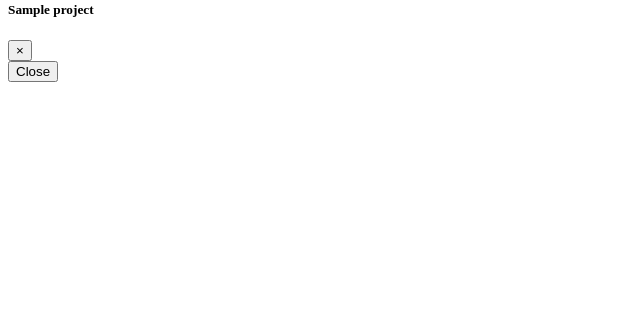
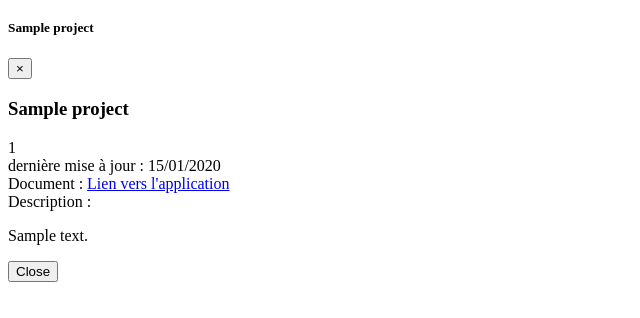
Before and after one commit to Sebastienkusz/checkpoint-4, a Symfony app: template templates/project/index.html.twig in a window 1280 px wide. Shown: the part 482-800 px from the top of the page, without its empty margins (0-640 px from the left). Run offline with Twig, Linux system fonts and the light colour scheme; the template is opened without the code that fills it: most values are stand-ins (such as "Sample title", 1, 10 or a date in 2020); some libraries are stand-ins or nearby versions.

Commit message:
card css

```diff
--- a/src/Entity/Poster.php
+++ b/src/Entity/Poster.php
@@ -93,6 +93,4 @@ class Poster
         $this->posterFile = $posterFile;
         return $this;
     }
-
-
 }
--- a/templates/project/_nav.html.twig
+++ b/templates/project/_nav.html.twig
@@ -14,12 +14,19 @@
                     <a class="nav-link nav-link-dev" href="#">Projet en groupe</a>
                 </li>
             </ul>
-            <div>
+            <div class="row">
+                <div class="mx-4">
+                    {% if is_granted('ROLE_ADMIN') %}
+                    <a class="" href="{{ path('admin_project_new') }}"><i class="user-mobile fas fa-folder-plus fa-2x"></i></a>
+                    {% endif %}
+                </div>
+                <div class="mr-4">
                 {% if app.user %}
                     <a class="" href="/logout"><i class="user-mobile fas fa-user-alt-slash fa-2x"></i></a>
                 {% else %}
                     <a class="" href="{{ path('app_login') }}"><i class="user-mobile fas fa-user fa-2x"></i></a>
                 {% endif %}
+                </div>
             </div>
         </div>
     </nav>
--- a/templates/project/index.html.twig
+++ b/templates/project/index.html.twig
@@ -4,21 +4,26 @@
 
 {% block body %}
 <div class="portfolio">
-    <div class="h-center header">
+
+    <div class="h-center home-title">
         <h1>
             Portfolio
         </h1>
     </div>
-    <div class="d-flex col-12 justify-content-center">
-        <div class="grid">
+    <div class="container-fluid">
+        <div class="row">
+            <div class="col-12 h-center">
+                <div class="grid">
                     {% for project in projects %}
-                        <div>
+                        <div class="grid-item">
 
-                            <a href="" class="" data-toggle="modal" data-target="#exampleModalCenter"><img src="/uploads/{{ project.poster.name }}" alt=""></a>
-                        {{ project.name }}
+                            <a href="" class="" data-toggle="modal" data-target="#modal-{{ project.id }}"><img class="project-img" src="/uploads/{{ project.poster.name }}" alt=""></a>
+                            <div class="title-band">
+                                <div class="my-1"> {{ project.name }} </div>
+                            </div>
                         </div>
 
-                        <div class="modal fade" id="exampleModalCenter" tabindex="-1" role="dialog" aria-labelledby="exampleModalCenterTitle" aria-hidden="true">
+                        <div class="modal fade" id="modal-{{ project.id }}" tabindex="-1" role="dialog" aria-labelledby="exampleModalCenterTitle" aria-hidden="true">
                             <div class="modal-dialog modal-dialog-centered" role="document">
                                 <div class="modal-content">
                                     <div class="modal-header">
@@ -28,7 +33,41 @@
                                         </button>
                                     </div>
                                     <div class="modal-body">
-                                        {{ dump(project) }}
+
+
+                                        <div class="row d-flex justify-content-center pb-3 pt-3">
+                                            <div class="col-5 pb-4">
+                                                <div class="pb-2 row">
+                                                    <h3 class="pb-1">{{ project.name }}</h3>
+                                                    {{ project.id }}
+                                                </div>
+                                                <div>
+                                                    {% for technology in project.technologies %}
+                                                        <i class="{{ technology.logo }} fa-2x"></i>
+                                                    {% endfor %}
+                                                </div>
+                                                <div>
+                                                    <div class="pb-1">
+                                                        dernière mise à jour : {{ project.updatedAt|date("d/m/Y") }}
+                                                    </div>
+
+                                                        <div class="mt-4">
+                                                            Document : <a class="link" href="https://{{ project.link }}" target="_blank">Lien vers l'application</a>
+                                                        </div>
+
+                                                </div>
+                                                <div class="row d-flex justify-content-center pt-3 pb-3">
+                                                    <div class="pl-3">Description :</div>
+                                                    <p class="col">
+                                                        {{ project.description }}
+                                                    </p>
+                                                </div>
+                                                {# % if is_granted('ROLE_ADMIN') %}
+                                                    <a href="{{ path('profile_resource_edit', {'id': resource.id}) }}">Editer</a>
+                                                {% endif % #}
+                                            </div>
+                                        </div>
+
 
                                     </div>
                                     <div class="modal-footer">
@@ -43,4 +82,6 @@
                     {% endfor %}
         </div>
     </div>
+        </div>
+    </div>
 {% endblock %}
```
Also changed, not shown: assets/styles/project.scss (+19 -8 lines), public/uploads/Capture d’écran du 2020-11-04 09-57-11.png (added), 1 other file.
